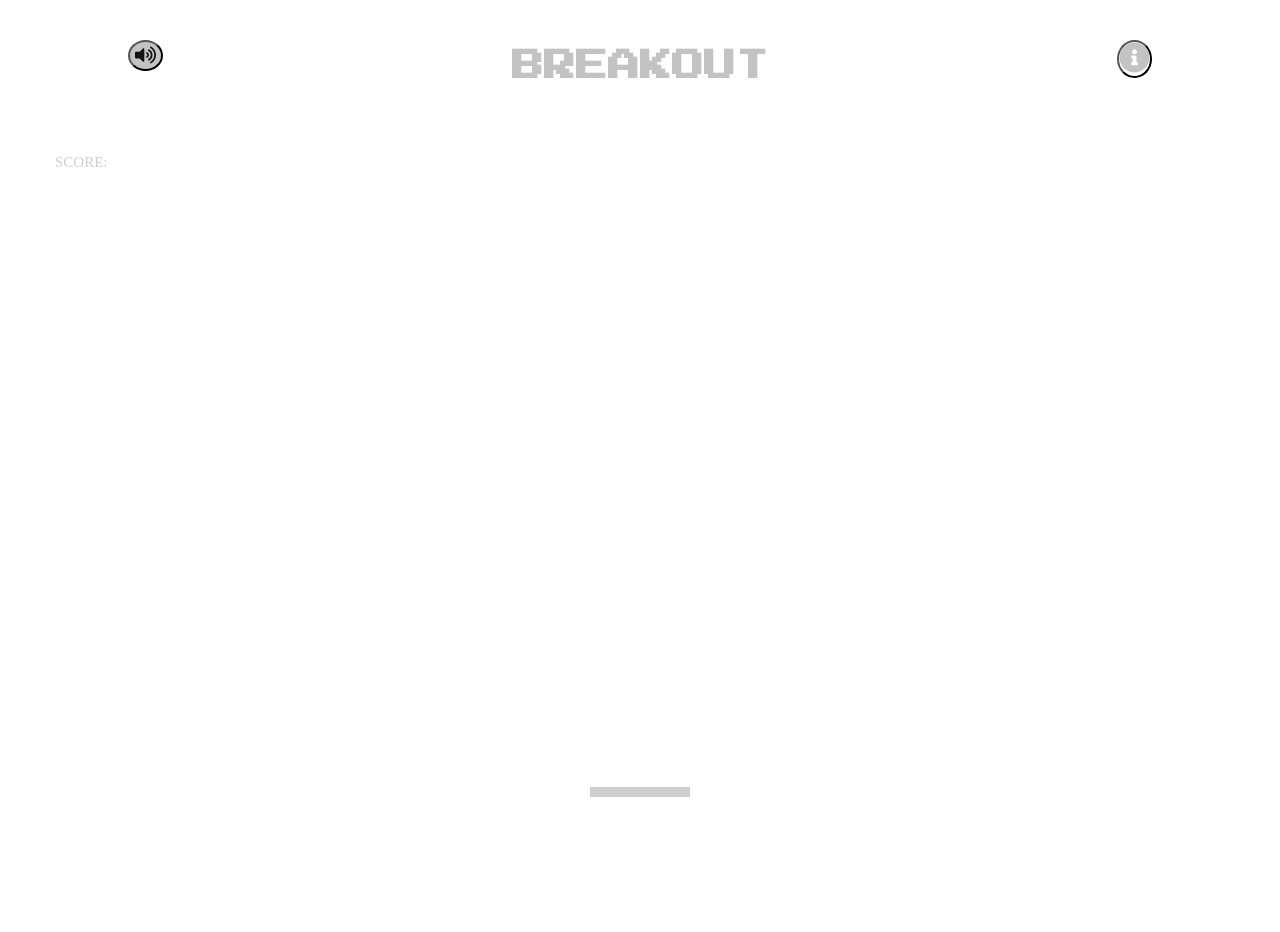
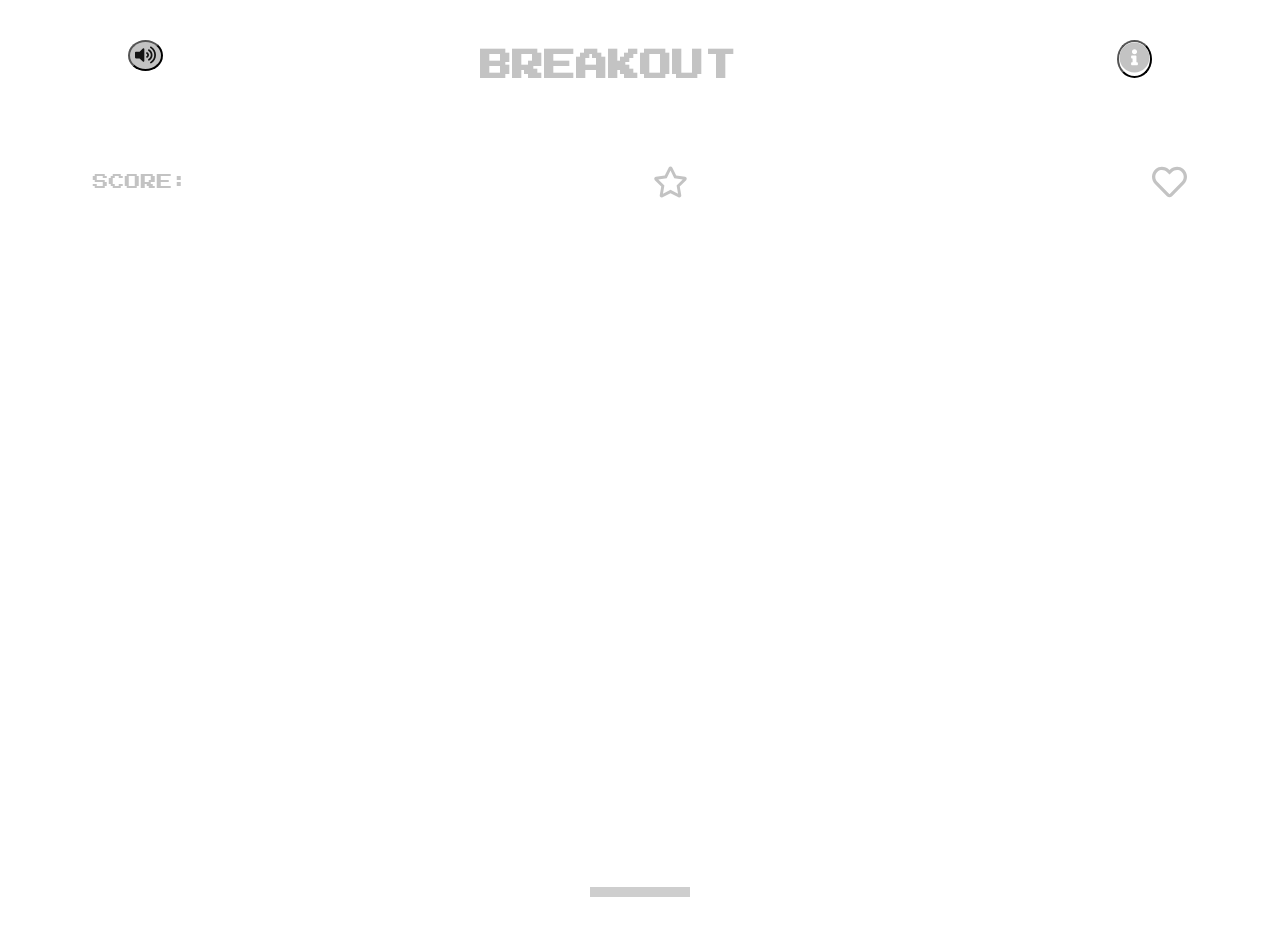
Before and after one commit to RominM/Breakout, a website with bundled scripts: page index.html in a window 1280 px wide. Before the commit the page ends 832 px from the top, so only its background shows below. Built offline with nearby package versions, Linux system fonts and the light colour scheme.

Commit message:
dd gamer state after header(is created as well)

```diff
--- a/app.js
+++ b/app.js
@@ -8,19 +8,8 @@ import { displayRules } from './js/displayRules.js';
 
 bground();
 displaySound();
-canvasCtx();
 tabScores();
 tabLevel();
 tabLife();
+canvasCtx();
 displayRules();
-
-
-//  //init canvas
-//  const canvas = document.querySelector('canvas');
-//  const ctx = canvas.getContext('2d');
-//  //create elem:paddle & ball
-//  const paddle = () => {
-//     ctx.fillStyle = '#C3C3C3';
-//     ctx.fillRect = (10, 10, 25, 5);
-//  }
-//  paddle()
--- a/index.html
+++ b/index.html
@@ -10,8 +10,15 @@
 </head>
 <body>
    <canvas id="canvas" width="1200" height="700">...</canvas>
-      <img src="./Images/star-regular.svg" alt="star" class="star" hidden>
-      <img src="./Images/heart-regular.svg" alt="heart" class="heart" hidden>
+   <header>
+      <h1></h1>
+   </header>
+   <main>
+      <div class="gamer-state">
+         <!-- <img src="./Images/star-regular.svg" alt="star" class="star" >
+         <img src="./Images/heart-regular.svg" alt="heart" class="heart" hidden> -->
+      </div>
+   </main>
    <script src="./app.js" type="module"></script>
 </body>
 </html>
--- a/js/bground.js
+++ b/js/bground.js
@@ -2,10 +2,12 @@ export const bground = () => {
    const body = document.querySelector('body');
    const canvas = document.querySelector('canvas');
 
-   const main = document.createElement('main');
+   const header = document.querySelector('header');
+
+   const main = document.querySelector('main');
    main.hidden = false;
 
-   const h1 = document.createElement('h1');
+   const h1 = document.querySelector('h1');
    h1.innerHTML = 'BREAKOUT';
 
    const infoBtn = document.createElement('button');
@@ -33,11 +35,9 @@ export const bground = () => {
 
    infoBtn.append(infoImg);
 
-   main.append(h1);
+   header.append(h1);
+   header.append(soundBtn);
+   header.append(infoBtn);
+   header.append(audio);
    main.append(canvas);
-   main.append(soundBtn);
-   main.append(infoBtn);
-   main.append(audio);
-
-   body.append(main);
 }
--- a/js/tabLevel.js
+++ b/js/tabLevel.js
@@ -1,8 +1,9 @@
 export const tabLevel = () => {
-   const ctx = document.getElementById('canvas').getContext('2d');
+   const gamerState = document.querySelector('.gamer-state');
 
-   const starImg = new Image();
+   const starImg = document.createElement('img');
    starImg.src = '../Images/star-regular.svg';
    starImg.alt = 'star';
-   ctx.drawImage(starImg, 575, 10);
+
+   gamerState.append(starImg);
 }
--- a/js/tabLife.js
+++ b/js/tabLife.js
@@ -1,8 +1,9 @@
 export const tabLife = () => {
-   const ctx = document.getElementById('canvas').getContext('2d');
+   const gamerState = document.querySelector('.gamer-state');
 
-   const heartImg = new Image();
+   const heartImg = document.createElement('img');
    heartImg.src = '../Images/heart-regular.svg';
-   heartImg.alt = 'life';
-   ctx.drawImage(heartImg, 1100, 10);
+   heartImg.alt = 'heart';
+
+   gamerState.append(heartImg);
 }
--- a/js/tabScores.js
+++ b/js/tabScores.js
@@ -1,7 +1,8 @@
 export const tabScores = () => {
-   const draw = (() => {
-      const ctx = document.getElementById('canvas').getContext('2d');
-      ctx.font = '15px PressStart2P-Regular';
-      ctx.fillText('SCORE: ', 15, 35);
-    })();
+   const gamerState = document.querySelector('.gamer-state');
+
+   const scoreSpan = document.createElement('span');
+   scoreSpan.innerHTML = 'SCORE: ';
+
+   gamerState.append(scoreSpan);
 }
--- /dev/null
+++ b/sass/2_Layout/header.scss
@@ -0,0 +1,37 @@
+header {
+   width: 95%;
+   margin: auto;
+   text-align: center;
+
+   h1 {
+      font-size: 2em;
+      margin: 50px;
+   }
+
+   #infoBtn {
+      position: absolute;
+      top: 5%;
+      right: 10%;
+      width: 35px;
+      background-color: transparent;
+      border-radius: 50%;
+      cursor: pointer;
+   }
+
+   #soundBtn {
+      position: absolute;
+      top: 5%;
+      left: 10%;
+      width: 35px;
+      padding: 2px;
+      background-color: $mainColor2;
+      border-radius: 50%;
+      cursor: pointer;
+
+      img {
+         width: 75%;
+         padding-top: 2px;
+      }
+   }
+
+}
--- a/sass/2_Layout/main.scss
+++ b/sass/2_Layout/main.scss
@@ -13,31 +13,4 @@ main {
    width: 95%;
    margin: auto;
    text-align: center;
-   h1 {
-      font-size: 2em;
-      margin: 50px;
-   }
-   #infoBtn {
-      position: absolute;
-      top: 5%;
-      right: 10%;
-      width: 35px;
-      background-color: transparent;
-      border-radius: 50%;
-      cursor: pointer;
-   }
-   #soundBtn {
-      position: absolute;
-      top: 5%;
-      left: 10%;
-      width: 35px;
-      padding: 2px;
-      background-color: $mainColor2;
-      border-radius: 50%;
-      cursor: pointer;
-      img {
-         width: 75%;
-         padding-top: 2px;
-      }
-   }
 }
--- /dev/null
+++ b/sass/3_Components/gamer-state.scss
@@ -0,0 +1,10 @@
+.gamer-state {
+   display: flex;
+   justify-content: space-between;
+   width: 90%;
+   margin: auto;
+   line-height: 100px;
+   img {
+      width: 35px;
+   }
+}
--- a/sass/master.scss
+++ b/sass/master.scss
@@ -1,6 +1,8 @@
 @import './1_Variables/fonts.scss';
 @import './1_Variables/colors.scss';
+@import './2_Layout/header.scss';
 @import './2_Layout/main.scss';
 @import './2_Layout/rules.scss';
 @import './3_Components/canvas.scss';
+@import './3_Components/gamer-state.scss';
 @import './3_Components/life.scss';
```
Also changed, not shown: css/style.css, 1 other file.
